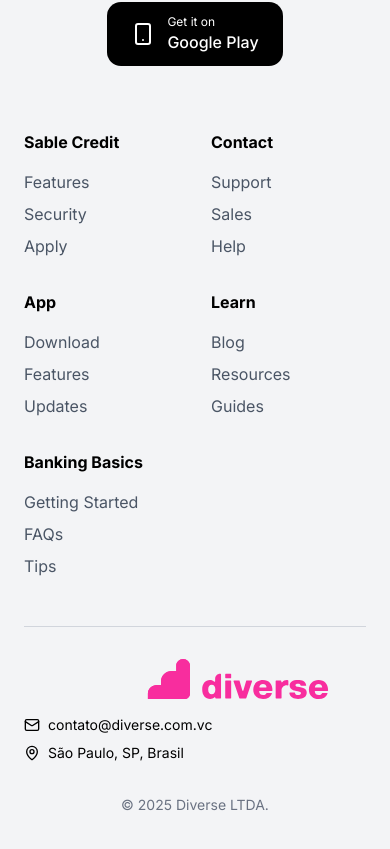
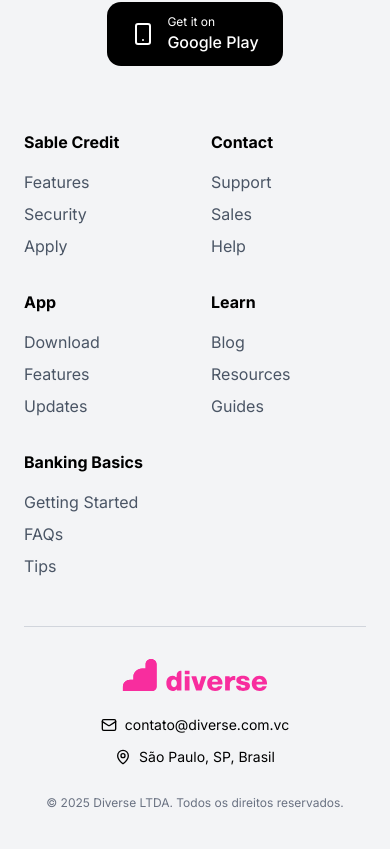
Before and after one commit to chriskryon/diverse-landing, a Next.js app: page / in a window 390 px wide. Shown: the part 4276-5125 px from the top of the page. Built offline with nearby package versions, Linux system fonts and the light colour scheme.

Commit message:
style: responsive footer

```diff
--- a/src/components/Footer.tsx
+++ b/src/components/Footer.tsx
@@ -54,26 +54,29 @@
           ))}
         </div>
 
-        {/* Contact Info */}
+        {/* Contact Info & Copyright - Versão mais clean e responsiva */}
         <div className="border-t border-gray-300 pt-8">
-          <div className="flex flex-col lg:flex-row justify-between items-start lg:items-center space-y-4 lg:space-y-0">
-            <div className="flex items-center space-x-2">
-              <LogoDiverse  fill="black" height={40} />
+          <div className="flex flex-col md:flex-row justify-between items-center space-y-6 md:space-y-0">
+            {/* Logo */}
+            <div className="flex items-center">
+              <LogoDiverse fill="black" height={32} />
             </div>
 
-            <div className="space-y-2 lg:text-right">
-              <div className="flex items-center space-x-2">
+            {/* Contato */}
+            <div className="flex flex-col items-center md:items-end space-y-3">
+              <a href="mailto:contato@diverse.com.vc" className="flex items-center space-x-2 hover:text-gray-600 transition-colors">
                 <Mail className="w-4 h-4" />
                 <span className="text-sm">contato@diverse.com.vc</span>
-              </div>
+              </a>
               <div className="flex items-center space-x-2">
                 <MapPin className="w-4 h-4" />
                 <span className="text-sm">São Paulo, SP, Brasil</span>
               </div>
+
+              {/* Copyright - mudado para ficar junto do contato */}
+              <div className="text-xs text-gray-500 mt-4">© 2025 Diverse LTDA. Todos os direitos reservados.</div>
             </div>
           </div>
-
-          <div className="mt-8 text-center text-sm text-gray-500">© 2025 Diverse LTDA.</div>
         </div>
       </div>
     </footer>
```
